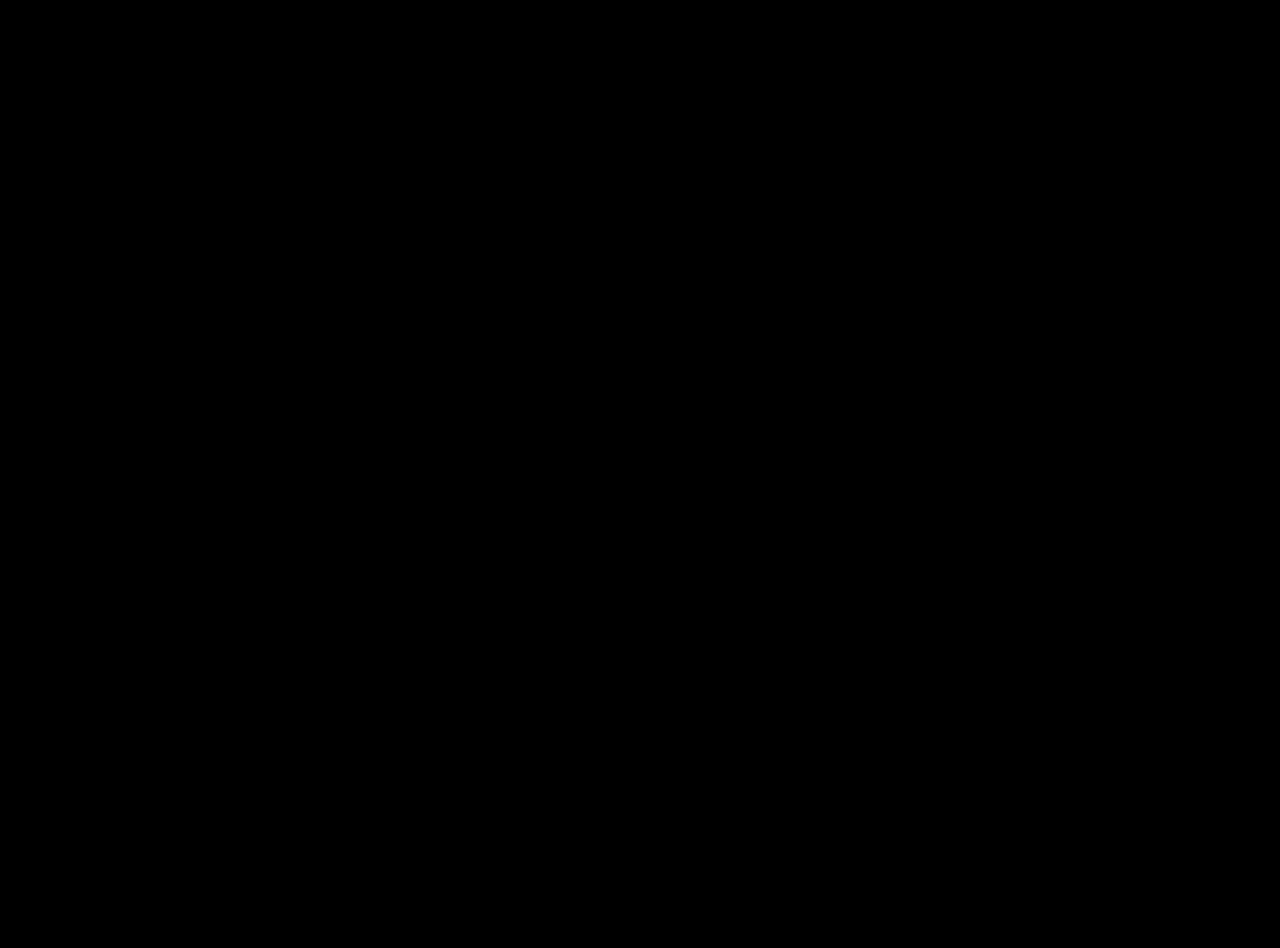
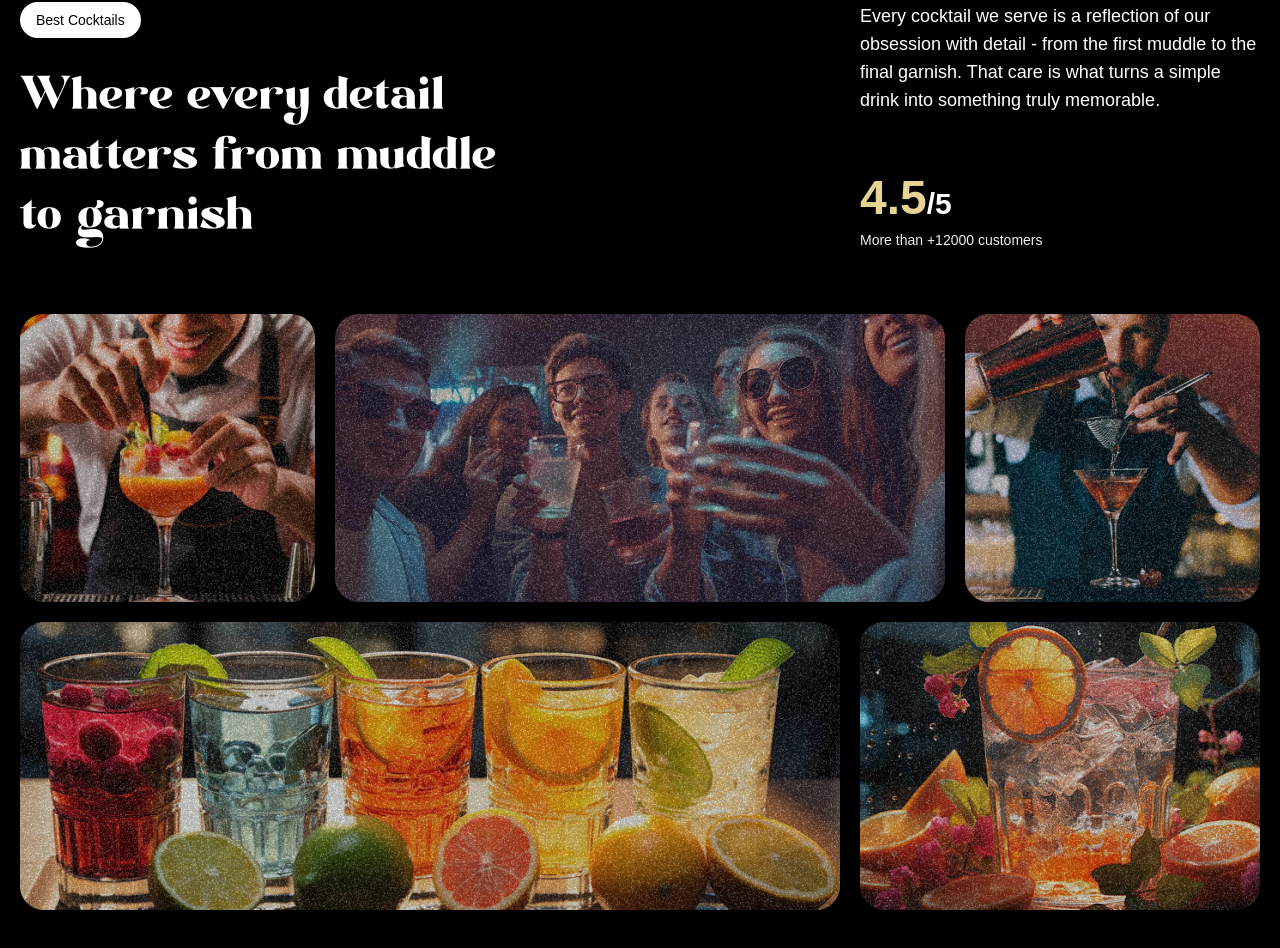
Before and after one commit to Bigmanbash/mojito-website, a React (Vite) app: page / in a window 1280 px wide. Shown: the part 1710-2658 px from the top of the page. Before the commit the page ends 1600 px from the top, so only its background shows below. Built offline with nearby package versions, Linux system fonts and the light colour scheme; a web font is replaced by a local one.

Commit message:
implement the about section

```diff
--- a/src/App.jsx
+++ b/src/App.jsx
@@ -4,6 +4,7 @@
 import Navbar from "./components/Navbar.jsx";
 import Hero from "./components/Hero.jsx";
 import Cocktails from "./components/Cocktails.jsx";
+import About from "./components/About.jsx";
 
 gsap.registerPlugin(ScrollTrigger, SplitText);
 
@@ -13,6 +14,7 @@
             <Navbar />
             <Hero />
             <Cocktails />
+            <About />
         </main>
     );
 };
--- /dev/null
+++ b/src/components/About.jsx
@@ -0,0 +1,97 @@
+import React from 'react'
+import {useGSAP} from "@gsap/react";
+import {SplitText} from "gsap/all";
+import gsap from "gsap";
+
+const About = () => {
+    useGSAP(() => {
+        const titleSplit = SplitText.create('#about h2', {
+            type: 'words'
+        })
+
+        const scrollTimeline = gsap.timeline({
+            scrollTrigger: {
+                trigger: '#about',
+                start: 'top center'
+            }
+        })
+
+        scrollTimeline.from(titleSplit.words, {
+            yPercent: 100,
+            opacity: 0,
+            stagger: 0.02,
+            ease: 'expo.out',
+            duration: 1
+        })
+            .from('.top-grid div, .bottom-grid div', {
+                opacity: 0,
+                stagger: 0.04,
+                ease: 'power1.inOut',
+                duration: 1
+            }, '-=0.5')
+    })
+
+    return (
+        <div id="about">
+            <div className="mb-16 md:px-0 px-5">
+                <div className="content">
+                    <div className="md:col-span-8">
+                        <p className="badge">Best Cocktails</p>
+                        <h2>
+                            Where every detail matters <span className='text-white'></span>
+                            from muddle to garnish
+                        </h2>
+                    </div>
+
+                    <div className="sub-content">
+                        <p>
+                            Every cocktail we serve is a reflection of our obsession with detail -
+                            from the first muddle to the final garnish. That care is what turns a
+                            simple drink into something truly memorable.
+                        </p>
+                        <div>
+                            <p className='md:text-3xl text-xl font-bold'>
+                                <span>4.5</span>/5
+                            </p>
+                            <p className='text-sm text-white-100'>
+                                More than +12000 customers
+                            </p>
+                        </div>
+                    </div>
+                </div>
+            </div>
+
+            <div className="top-grid">
+
+                <div className="md:col-span-3">
+                    <div className="noisy" />
+                    <img src="/images/abt1.png" alt="grid-img-1" />
+                </div>
+
+                <div className="md:col-span-6">
+                    <div className="noisy" />
+                    <img src="/images/abt2.png" alt="grid-img-2" />
+                </div>
+
+                <div className="md:col-span-3">
+                    <div className="noisy" />
+                    <img src="/images/abt5.png" alt="grid-img-5" />
+                </div>
+
+            </div>
+
+            <div className="bottom-grid">
+                <div className="md:col-span-8">
+                    <div className="noisy" />
+                    <img src="/images/abt3.png" alt="grid-img-3" />
+                </div>
+                <div className="md:col-span-4">
+                    <div className="noisy" />
+                    <img src="/images/abt4.png" alt="grid-img-4" />
+                </div>
+            </div>
+        </div>
+    );
+};
+
+export default About;
--- a/src/index.css
+++ b/src/index.css
@@ -216,7 +216,7 @@
         }
 
         .top-grid {
-            @apply grid grid-cols-1 xl:grid-cols-12 gap-5 mb-5 md:px-0 px-5;
+            @apply grid grid-cols-1 md:grid-cols-12 gap-5 mb-5 md:px-0 px-5;
 
             > div {
                 @apply rounded-3xl overflow-hidden h-72 relative;
```
